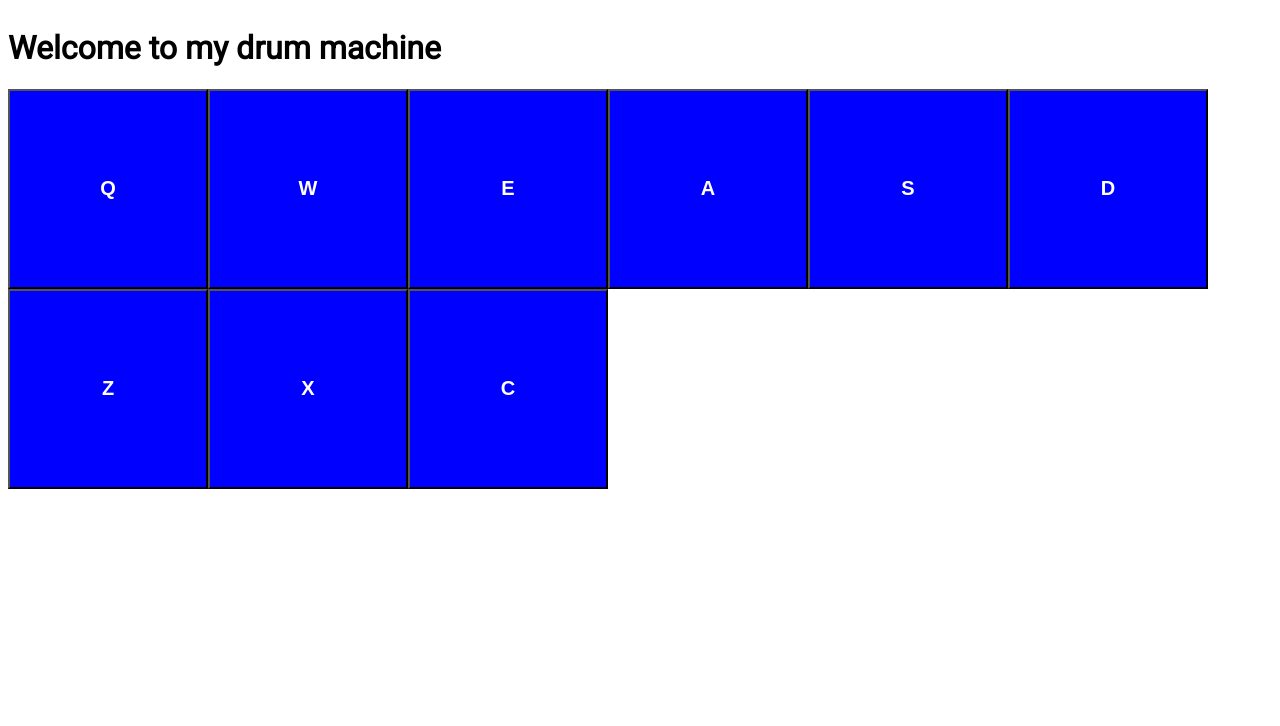
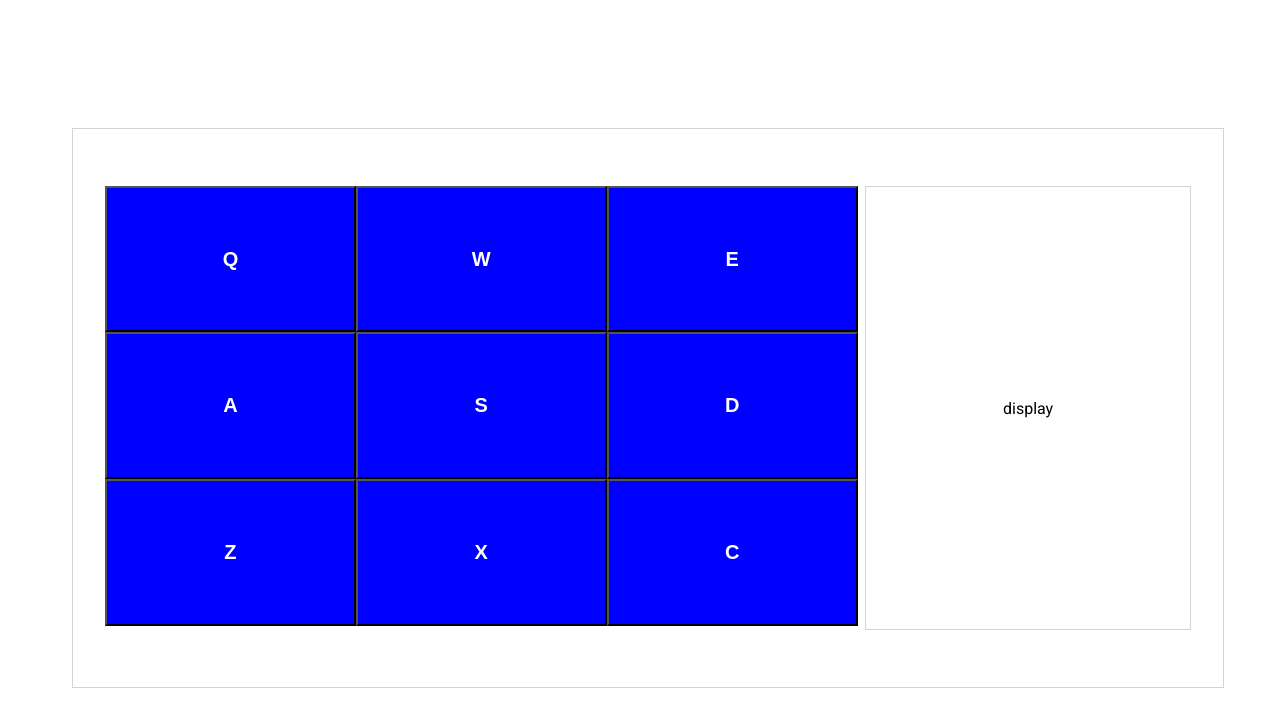
Before and after one commit to yllsson/fcc-drum-machine, a React (Create React App) app: page / in a window 1280 px wide. Shown: the top 726 px of the page. Built offline with nearby package versions, Linux system fonts and the light colour scheme.

Commit message:
make buttons objects + various style changes

```diff
--- a/src/components/App.js
+++ b/src/components/App.js
@@ -1,27 +1,77 @@
-import React, { useState } from 'react';
+import React, { useEffect, useState } from 'react';
 import Display from './Display';
 import DrumPad from './DrumPad';
 
 function App() {
-  const [padNames, setPadNames] = useState([
-    'Q',
-    'W',
-    'E',
-    'A',
-    'S',
-    'D',
-    'Z',
-    'X',
-    'C',
+  const [pads, setPads] = useState([
+    {
+      name: 'Q',
+      key: '',
+      audio: 'URL to audioFile',
+      id: 'description of audioFile',
+    },
+    {
+      name: 'W',
+      key: '',
+      audio: 'URL to audioFile',
+      id: 'description of audioFile',
+    },
+    {
+      name: 'E',
+      key: '',
+      audio: 'URL to audioFile',
+      id: 'description of audioFile',
+    },
+    {
+      name: 'A',
+      key: '',
+      audio: 'URL to audioFile',
+      id: 'description of audioFile',
+    },
+    {
+      name: 'S',
+      key: '',
+      audio: 'URL to audioFile',
+      id: 'description of audioFile',
+    },
+    {
+      name: 'D',
+      key: '',
+      audio: 'URL to audioFile',
+      id: 'description of audioFile',
+    },
+    {
+      name: 'Z',
+      key: '',
+      audio: 'URL to audioFile',
+      id: 'description of audioFile',
+    },
+    {
+      name: 'X',
+      key: '',
+      audio: 'URL to audioFile',
+      id: 'description of audioFile',
+    },
+    {
+      name: 'C',
+      key: '',
+      audio: 'URL to audioFile',
+      id: 'description of audioFile',
+    },
   ]);
 
   return (
     <main className='App' id='drum-machine'>
-      <h1>Welcome to my drum machine</h1>
-      {padNames.map((pad, idx) => {
-        return <DrumPad name={pad} setPadNames={setPadNames} key={idx} />;
-      })}
-      <Display />
+      <section className='container'>
+        <div className='drum'>
+          {pads.map((pad, idx) => {
+            pad.key = idx;
+            return <DrumPad pad={pad} key={pad.key} />;
+          })}
+        </div>
+
+        <Display />
+      </section>
     </main>
   );
 }
--- a/src/components/Display.js
+++ b/src/components/Display.js
@@ -1,5 +1,9 @@
 const Display = () => {
-  return <div id='display'>{Display}</div>;
+  return (
+    <div className='display' id='display'>
+      display
+    </div>
+  );
 };
 
 export default Display;
--- a/src/components/DrumPad.js
+++ b/src/components/DrumPad.js
@@ -1,17 +1,20 @@
-const DrumPad = ({ name }) => {
+const DrumPad = ({ pad }) => {
   const playAudio = () => {
     // insert audio playing function here
   };
 
+  console.log(pad.name);
+
   return (
     <button
       className='drum-pad'
+      id={pad.key}
       onClick={() => {
         playAudio();
       }}
     >
-      <h2>{name}</h2>
-      <audio src='#' className='clip' id={name}></audio>
+      <h2>{pad.name}</h2>
+      <audio src={pad.audio} className='clip' id={pad.name}></audio>
     </button>
   );
 };
--- a/src/css/style.css
+++ b/src/css/style.css
@@ -13,12 +13,44 @@ body {
 }
 
 main {
-  width: 100%;
+  display: flex;
+  flex-direction: row;
+  justify-content: center;
+  align-items: center;
+  width: 100vw;
+  height: 100vh;
+}
+
+.container {
+  display: flex;
+  flex-direction: row;
+  justify-content: center;
+  align-items: center;
+  justify-content: space-around;
+  width: 90%;
+  height: 70%;
+  padding: 2rem;
+  border: 1px solid lightgray;
+}
+
+.drum {
+  width: 70%;
+  height: 90%;
+}
+
+.display {
+  display: flex;
+  flex-direction: row;
+  justify-content: center;
+  align-items: center;
+  width: 30%;
+  height: 90%;
+  border: 1px solid lightgray;
 }
 
 .drum-pad {
   background-color: blue;
   color: #fff;
-  width: 200px;
-  height: 200px;
+  width: 33%;
+  height: 33%;
 }
--- a/src/style.scss
+++ b/src/style.scss
@@ -19,12 +19,38 @@ body {
 }
 
 main {
-  width: 100%;
+  @include flex(row);
+  width: 100vw;
+  height: 100vh;
+}
+
+.container {
+  @include flex(row);
+  justify-content: space-around;
+
+  width: 90%;
+  height: 70%;
+  padding: 2rem;
+
+  border: 1px solid lightgray;
+}
+
+.drum {
+  width: 70%;
+  height: 90%;
+}
+
+.display {
+  @include flex(row);
+  width: 30%;
+  height: 90%;
+
+  border: 1px solid lightgray;
 }
 
 .drum-pad {
   background-color: blue;
   color: #fff;
-  width: 200px;
-  height: 200px;
+  width: 33%;
+  height: 33%;
 }
```
